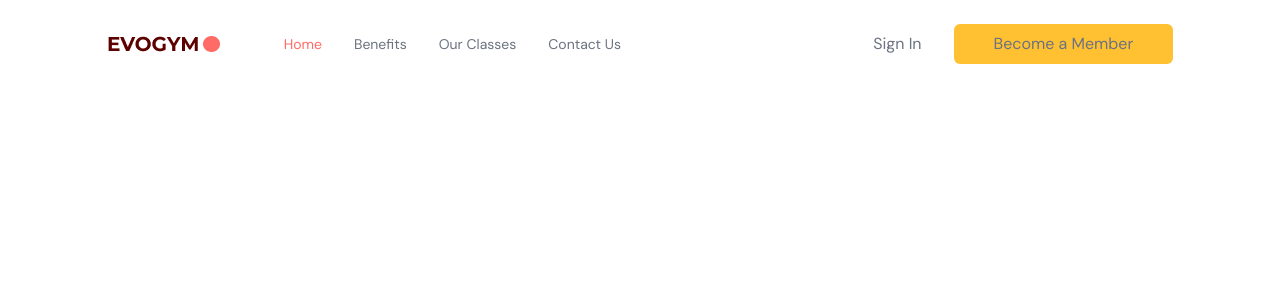
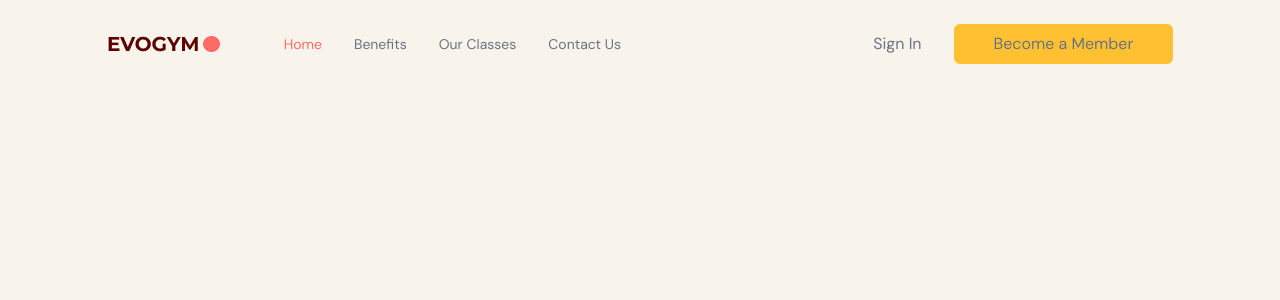
Before and after one commit to Raphael40/fitness-tracker, a React (Vite) app in the folder vite-project/: page / in a window 1280 px wide. Shown: the top 300 px of the page. Built offline with nearby package versions, Linux system fonts and the light colour scheme.

Commit message:
fix bug in hex num

```diff
--- a/vite-project/tailwind.config.js
+++ b/vite-project/tailwind.config.js
@@ -4,7 +4,7 @@ export default {
 	theme: {
 		extend: {
 			colors: {
-				'grey-20': 'F8F4EB',
+				'grey-20': '#F8F4EB',
 				'grey-50': '#EFE6E6',
 				'grey-100': '#DFCCCC',
 				'grey-500': '#5E0000',
```
